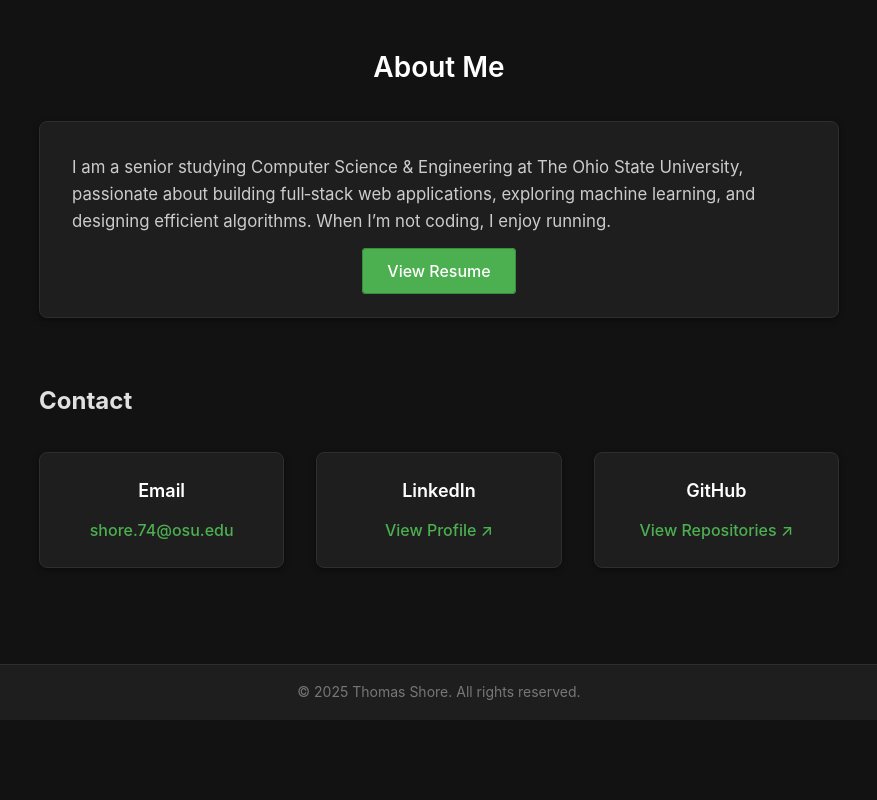
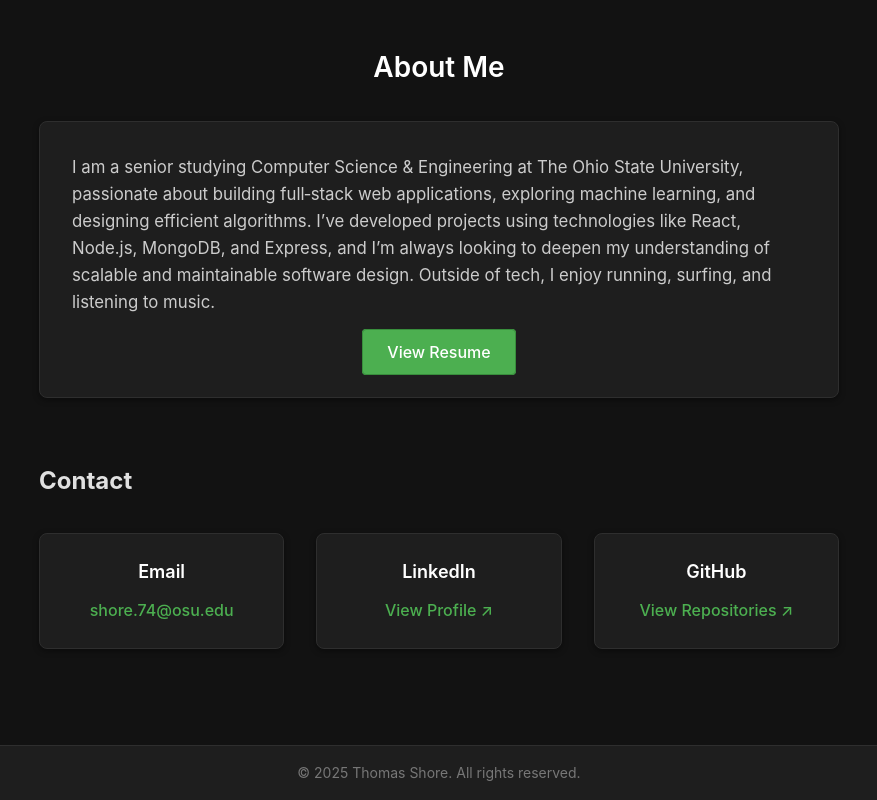
Before and after one commit to tshore2004/Portfolio, an Astro site in the folder apps/landing/: page / in a window 1280 px wide. Shown: the part 1443-2243 px from the top of the page, without its empty margins (201-1078 px from the left). Before the commit the page ends 2163 px from the top, so only its background shows below. Built offline with nearby package versions, Linux system fonts and the light colour scheme; Astro itself is replaced by a stand-in of ours; no server answers.

Commit message:
Added about info

```diff
--- a/apps/landing/src/pages/index.astro
+++ b/apps/landing/src/pages/index.astro
@@ -183,7 +183,10 @@ const PROFILE_PHOTO  = '/images/profile-photo.png';     // your headshot
         I am a senior studying Computer Science &amp; Engineering at The Ohio
         State University, passionate about building full‐stack web
         applications, exploring machine learning, and designing efficient
-        algorithms. When I’m not coding, I enjoy running.
+        algorithms.  I’ve developed projects using technologies like
+        React, Node.js, MongoDB, and Express, and I’m always looking
+        to deepen my understanding of scalable and maintainable software design.
+        Outside of tech, I enjoy running, surfing, and listening to music.
       </p>
       <div class="about-button-row">
         <a
```
